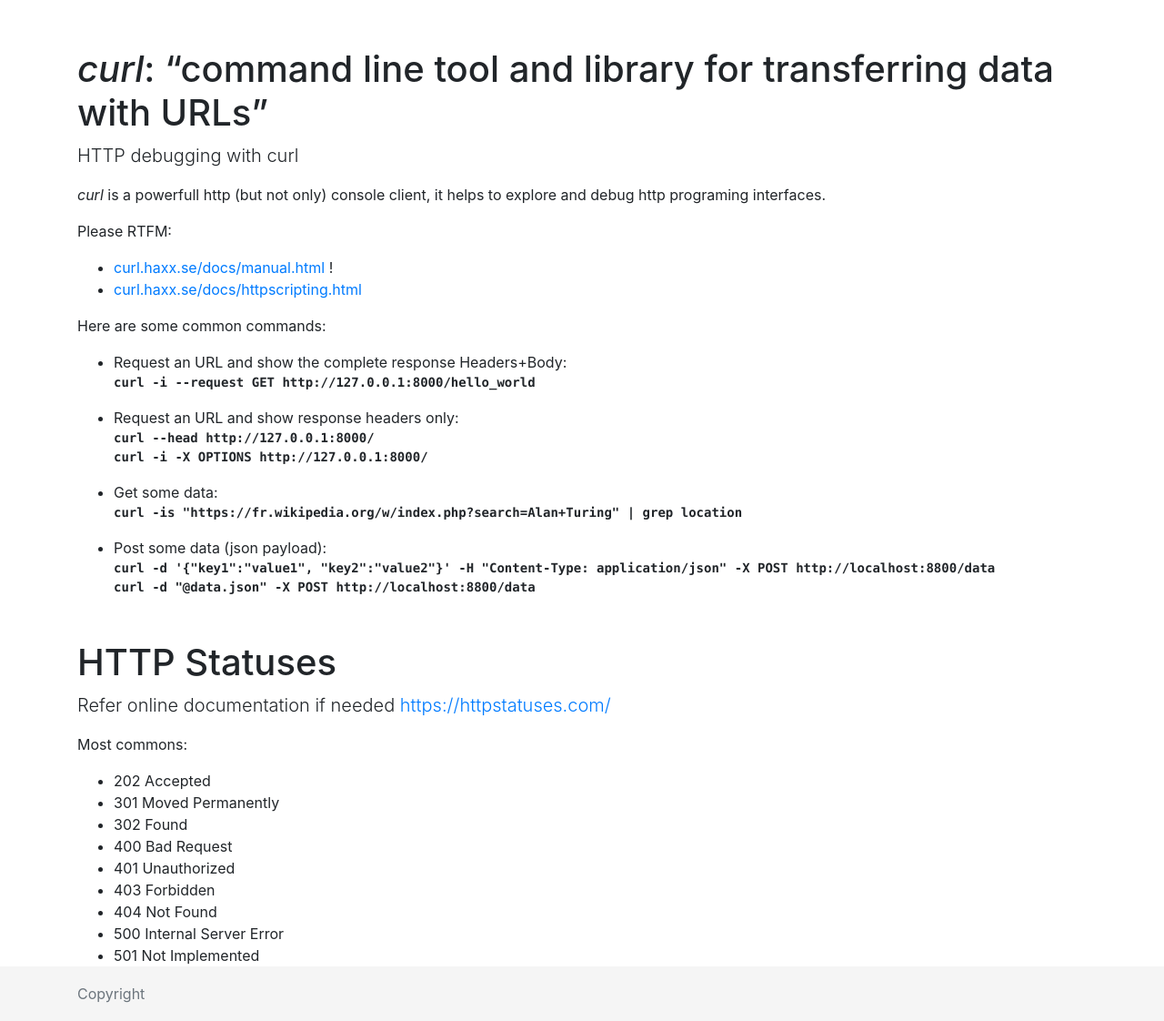
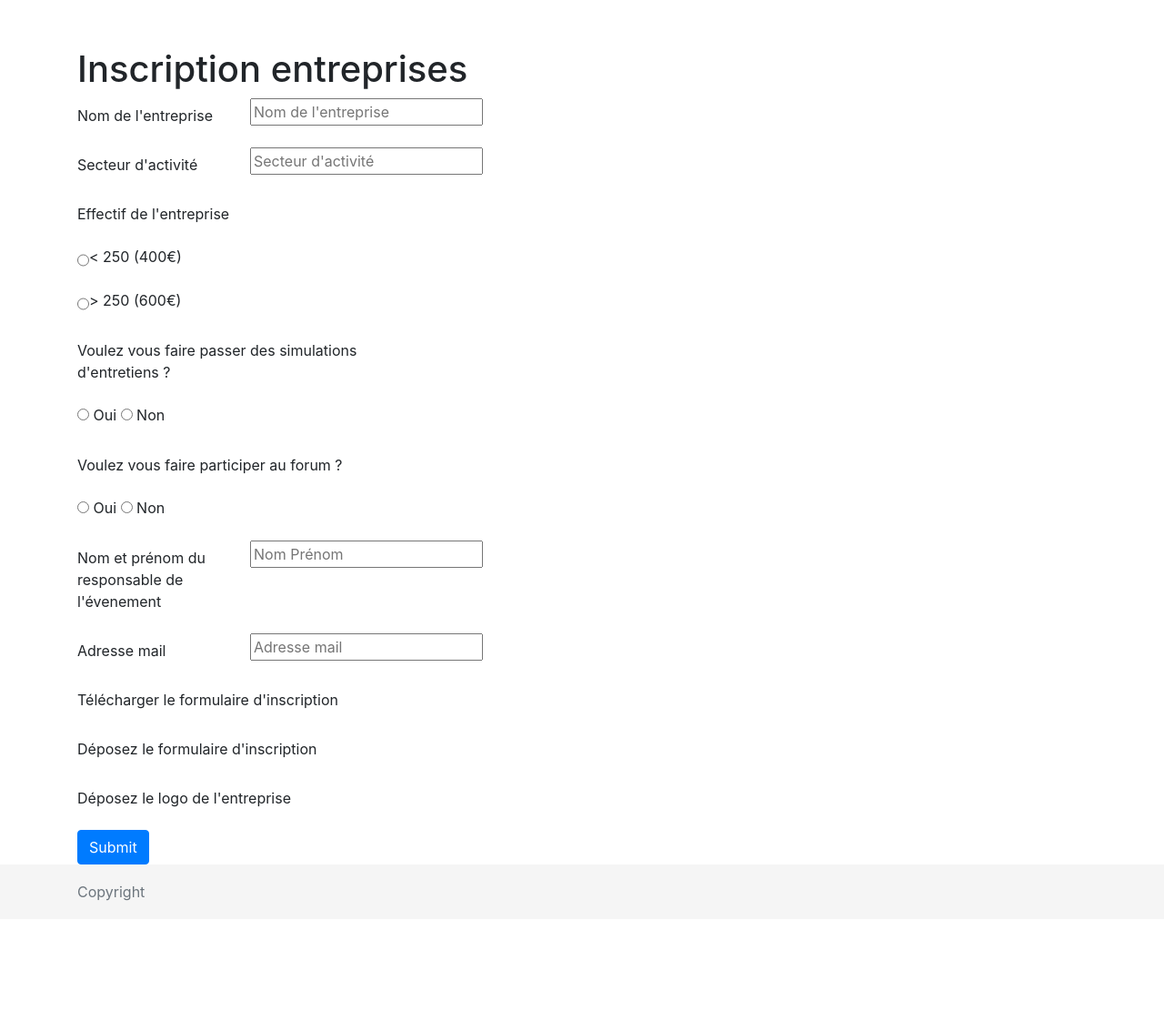
Before and after one commit to Dikec/ProjetDevWEB, a Flask app: page /Entreprises in a window 1280 px wide. Shown: the part 56-1178 px from the top of the page at 91% size. After the commit the page ends 1046 px from the top, so only its background shows below. Run offline with Flask 2, Linux system fonts and the light colour scheme; some libraries are stand-ins or nearby versions.

Commit message:
Entreprise.html bien avancé, manque insertion piece jointe

```diff
--- a/PROJET/templates/Entreprises.html
+++ b/PROJET/templates/Entreprises.html
@@ -1,52 +1,113 @@
 {% extends 'base.html' %}
 {% block content %}
-      <h1 class="mt-5">
-      <em>curl</em>: “command line tool and library for transferring data with URLs”
-      </h1>
-      <p class="lead">HTTP debugging with curl</p>
-
-      <p><em>curl</em> is a powerfull http (but not only) console client, it
-      helps to explore and debug http programing interfaces.</p>
-
-      <p>Please RTFM:</p>
-      <ul>
-          <li><a href="https://curl.haxx.se/docs/manual.html">curl.haxx.se/docs/manual.html</a> !</li>
-          <li><a href="https://curl.haxx.se/docs/httpscripting.html">curl.haxx.se/docs/httpscripting.html</a></li>
-      </ul>
-
-      <p>Here are some common commands:</p>
-
-      <ul>
-          <li>Request an URL and show the complete response Headers+Body:
-            <pre>curl -i --request GET http://127.0.0.1:8000/hello_world</pre>
-          </li>
-          <li>Request an URL and show response headers only:
-              <pre>curl --head http://127.0.0.1:8000/
-curl -i -X OPTIONS http://127.0.0.1:8000/</pre>
-          </li>
-          <li>Get some data:
-          <pre>curl -is "https://fr.wikipedia.org/w/index.php?search=Alan+Turing" | grep location</pre>
-          </li>
-          <li>Post some data (json payload):
-          <pre>curl -d '{"key1":"value1", "key2":"value2"}' -H "Content-Type: application/json" -X POST http://localhost:8800/data
-curl -d "@data.json" -X POST http://localhost:8800/data</pre>
-          </li>
-      </ul>
-
-      <h1 class="mt-5">HTTP Statuses</h1>
-      <p class="lead">Refer online documentation if needed <a href="https://httpstatuses.com/">https://httpstatuses.com/</a></p>
-      <p>Most commons:</p>
-      <ul>
-        <li>202 Accepted</li>
-        <li>301 Moved Permanently</li>
-        <li>302 Found</li>
-        <li>400 Bad Request</li>
-        <li>401 Unauthorized</li>
-        <li>403 Forbidden</li>
-        <li>404 Not Found</li>
-        <li>500 Internal Server Error</li>
-        <li>501 Not Implemented</li>
-      </ul>
 
 
+	<h1 class="mt-5">Inscription entreprises</h1>
+	<form action="/users" method="post">
+	<div class="form-group row" >
+
+	    <label class="col-sm-2 col-form-label" for="staticName"> Nom de l'entreprise </label>
+
+	    <div class="col-sm-3">
+	    <input type="text" name="entreprise" id="entreprise" required placeholder="Nom de l'entreprise" >
+	    </div>
+	</div>
+
+	<div class="form-group row" >
+
+	    <label class="col-sm-2 col-form-label" for="staticName"> Secteur d'activité </label>
+
+	    <div class="col-sm-3">
+	    <input type="text" name="secteur" id="secteur" required placeholder="Secteur d'activité" >
+	    </div>
+
+	</div>
+
+	<div class="form-group row" >
+
+	        <label class="col-sm-4 col-form-label" for="inputDoB"> Effectif de l'entreprise </label>
+	</div>
+
+	    <div class="col-sm-3">
+
+	        <div class="form-group row" >
+
+	        <input type="radio" id="effectif" name="effectif" value="effectif">
+	        <label for="< 250"> < 250 (400€) </label>
+
+		</div>
+		<div class="form-group row" >
+
+	        <input type="radio" id="group" name="effectif" value="effectif">
+	        <label for="> 250"> > 250 (600€) </label>
+	        </div>
+
+            </div>
+
+
+
+	<div class="form-group row" >
+	  	<label class="col-sm-4 col-form-label" for="inputDoB"> Voulez vous faire passer des simulations d'entretiens ?</label>
+	</div>
+	<div class="form-group row" >
+	  	<div class="col-sm-3">
+		    <input type="radio" id="entretien" name="entretien" value="Oui">
+		    <label for="Oui">Oui</label>
+		    <input type="radio" id="entretien" name="entretien" value="Non">
+		    <label for="Non">Non</label>
+		</div>
+	</div>
+
+	<div class="form-group row" >
+	  	<label class="col-sm-4 col-form-label" for="inputDoB"> Voulez vous faire participer au forum ?</label>
+	</div>
+	<div class="form-group row" >
+	  	<div class="col-sm-3">
+		    <input type="radio" id="forum" name="forum" value="Oui">
+		    <label for="Oui">Oui</label>
+		    <input type="radio" id="forum" name="forum" value="Non">
+		    <label for="Non">Non</label>
+		</div>
+	</div>
+
+	<div class="form-group row" >
+
+	    <label class="col-sm-2 col-form-label" for="staticName"> Nom et prénom du responsable de l'évenement </label>
+
+	    <div class="col-sm-3">
+	    <input type="text" name="responsable" id="responsable" required placeholder="Nom Prénom" >
+	    </div>
+	</div>
+
+	<div class="form-group row" >
+
+	    <label class="col-sm-2 col-form-label" for="staticName"> Adresse mail </label>
+
+	    <div class="col-sm-3">
+	    <input type="mail" name="mail" id="mail" required placeholder="Adresse mail" >
+	    </div>
+
+	</div>
+
+
+
+	<div class="form-group row" >
+	  	<label class="col-sm-4 col-form-label" for="inputDoB"> Télécharger le formulaire d'inscription </label>
+	</div>
+
+	<div class="form-group row" >
+	  	<label class="col-sm-4 col-form-label" for="inputDoB"> Déposez le formulaire d'inscription </label>
+	</div>
+
+	<div class="form-group row" >
+	  	<label class="col-sm-4 col-form-label" for="inputDoB"> Déposez le logo de l'entreprise </label>
+	</div>
+
+	<div class="form-group row" >
+		<div class="col-sm-3">
+		<input type="submit" class="btn btn-primary" value="Submit">
+	        </div>
+	</div>
+	</form>
+
 {% endblock %}
```
